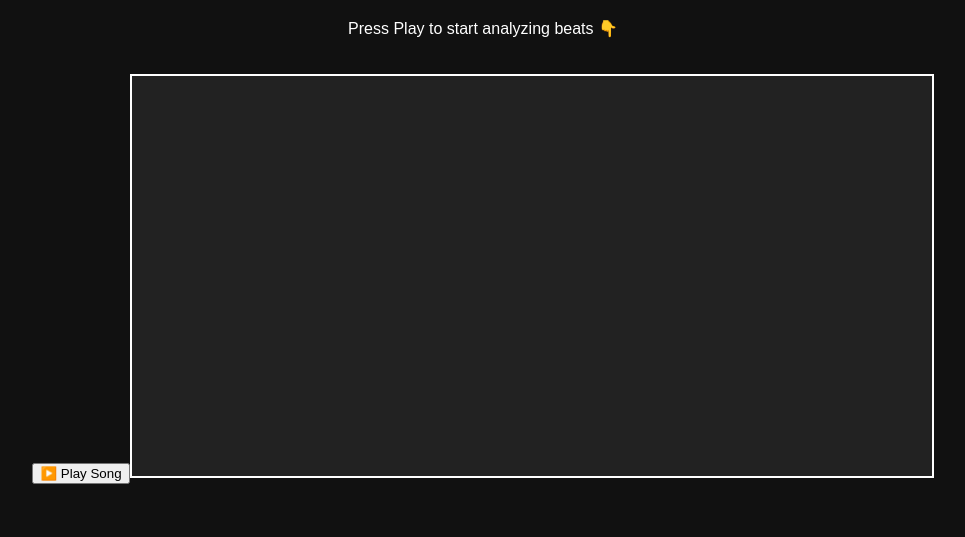
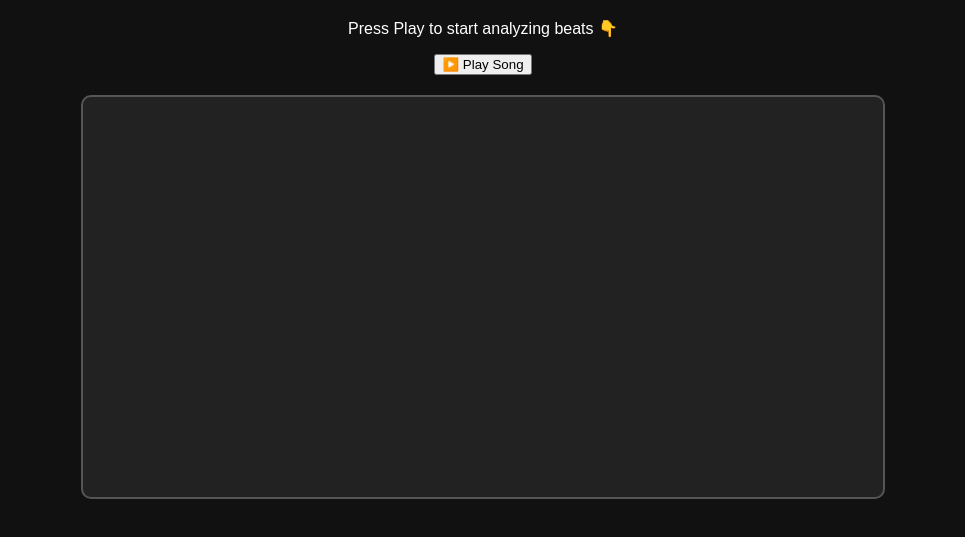
Before and after one commit to slexsi/AiRythmnGame, a plain HTML site: page index.html in a window 1280 px wide. Shown: the part 61-598 px from the top of the page, without its empty margins (157-1122 px from the left). Drawn offline with Linux system fonts and the light colour scheme.

Commit message:
Update style.css

```diff
--- a/style.css
+++ b/style.css
@@ -1,12 +1,14 @@
 body {
+  font-family: Arial, sans-serif;
   text-align: center;
   background: #111;
   color: white;
-  font-family: sans-serif;
 }
 
 canvas {
   background: #222;
-  margin-top: 20px;
-  border: 2px solid white;
+  display: block;
+  margin: 20px auto;
+  border: 2px solid #555;
+  border-radius: 10px;
 }
```
